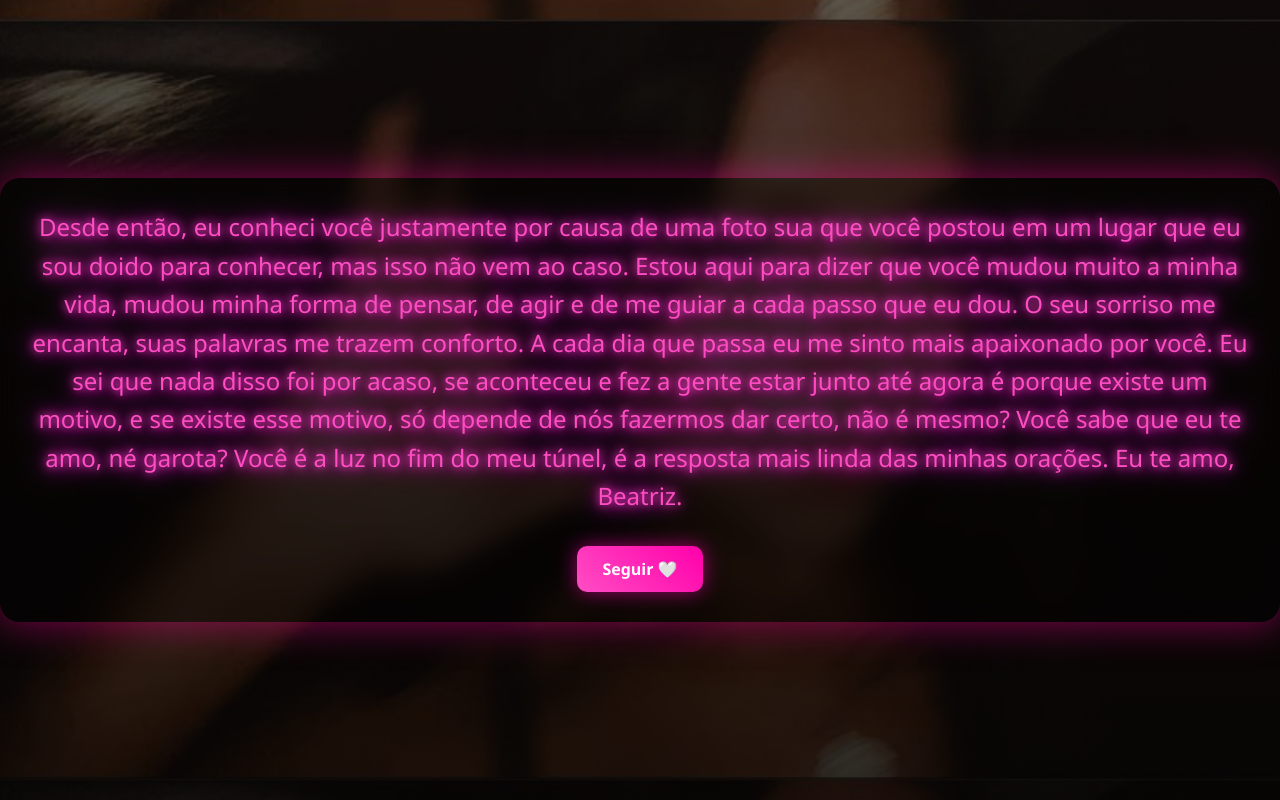
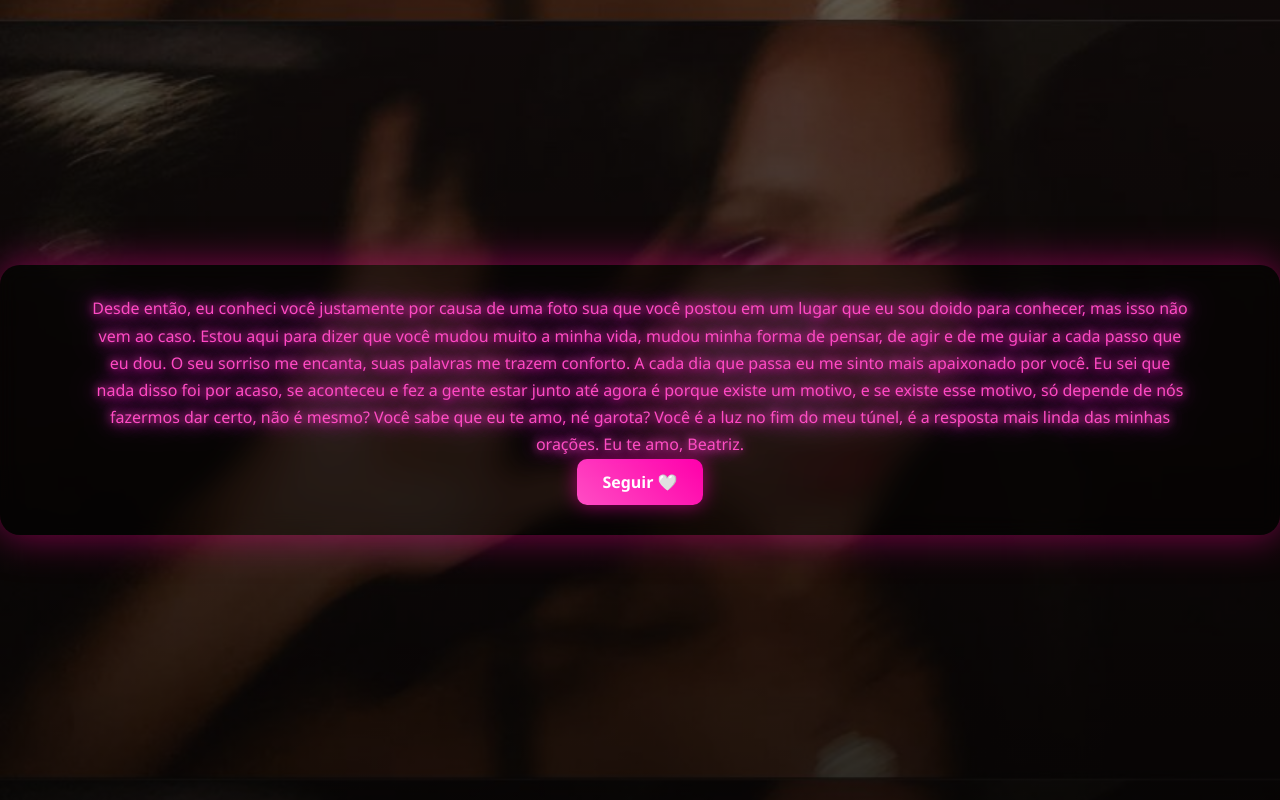
Before and after one commit to guizadoperro-lab/parabibia, a plain HTML site: page proxima.html in a window 1280 px wide. Drawn offline with Linux system fonts and the light colour scheme.

Commit message:
Adjust font size and line height for texto class

```diff
--- a/proxima.html
+++ b/proxima.html
@@ -42,9 +42,12 @@ body{
 
 /* TEXTO ROSA */
 .texto{
-    font-size:24px;
-    line-height:1.6;
+    font-size:16px;
+    line-height:1.7;
     margin-bottom:30px;
+
+    max-width:90%;
+    margin:auto;
 
     color:#ff4dc4;
 
```
